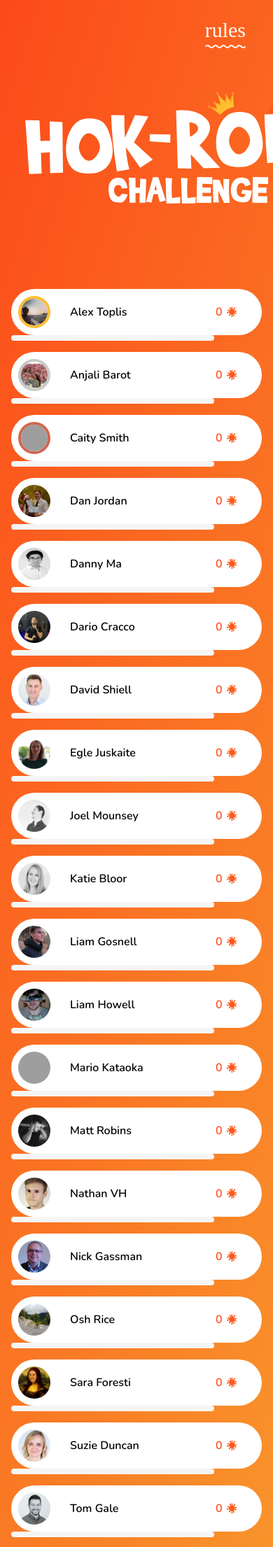
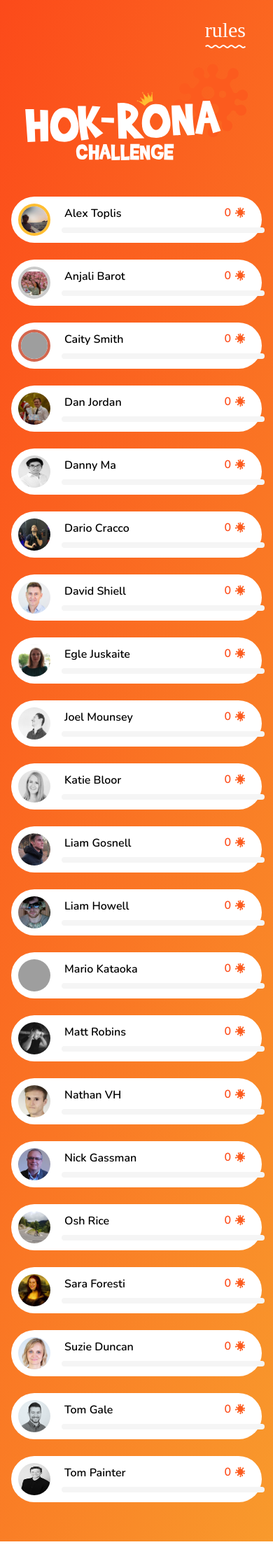
Before and after one commit to LiamGosnell/hokrona.github.io, a Jekyll site: the page built from index.html, in a window 390 px wide. Shown: the top 2211 px of the page at 70% size. Built offline with Jekyll 4.4.1, drawn with Linux system fonts in a browser that asks for light colours; some web fonts are replaced; grey boxes are pictures that could not be loaded.

Commit message:
Mobile updates

```diff
--- a/_layouts/home.html
+++ b/_layouts/home.html
@@ -30,7 +30,7 @@
 </div>
 
 <div class="tm-g-grid--full--gutterless tm-u-background--white" data-attr="#rules">
-  <div class="tm-g-column-12">
+  <div class="tm-g-column-12 tm-g-rules--reset">
     <div class="tm-c-rules">
       <h2 class="tm-c-rules--title"> {{ site.rules.title }}</h2>
       <p class="tm-c-rules--paragraph">{{ site.rules.description }}</p>
@@ -38,7 +38,7 @@
       <div class="tm-g-grid">
         <div class="tm-c-rules--groupedrules">
         {%- for rule in site.rules.copy-rules -%}
-          <div class="tm-g-column-3 {% if forloop.index < 2 %}tm-g-offset-1{% endif %}">
+          <div class="tm-g-column-3 tm-g-column-12@t {% if forloop.index < 2 %}tm-g-offset-1 tm-g-offset-0{% endif %}">
             <div class="tm-c-rules--rule">
               <div class="tm-c-rules--rule--image-container">
                 <img class="tm-c-rules--rule--image" src="{{ rule.image }}" alt="{{ rule.rule }}" />
--- a/_sass/blocks/_masthead.scss
+++ b/_sass/blocks/_masthead.scss
@@ -12,6 +12,11 @@
   .tm-c-logo {
     margin: 30px auto 70px;
     display: block;
+
+    @media only screen and (max-width: $tm-mq-tablet) {
+      width: 100%;
+      margin: 55px auto 0;
+    }
   }
   .tm-c-secondary {
     margin: 0 auto 0;
--- a/_sass/components/_leaderboard.scss
+++ b/_sass/components/_leaderboard.scss
@@ -2,6 +2,10 @@
   max-width: 680px;
   margin: 0 auto 140px;
 
+
+  @media only screen and (max-width: $tm-mq-tablet) {
+    margin-bottom: 40px;
+  }
   .tm-c-leaderboard--person {
     position: relative;
     .tm-c-leaderboard--person--inner {
@@ -56,6 +60,11 @@
     font-weight: 600;
     top: -8px;
     position: relative;
+
+    @media only screen and (max-width: $tm-mq-tablet) {
+      line-height: 30px;
+      top: -17px;
+    }
   }
 
   .tm-c-leaderboard--person--image {
@@ -63,6 +72,11 @@
     height: 66px;
     margin: 0 24px 0 10px;
     top: 0;
+
+    @media only screen and (max-width: $tm-mq-tablet) {
+      margin-right: 16px;
+    }
+
     img {
       border-radius: 100%;
       width: 46px;
@@ -86,6 +100,11 @@
   .tm-c-leaderboard--person--name {
     margin-right: 24px;
     min-width: 180px;
+
+    @media only screen and (max-width: $tm-mq-tablet) {
+      min-width: 25%;
+      margin: 0;
+    }
   }
 
   .tm-c-leaderboard--person--score {
@@ -95,6 +114,10 @@
     background-size: 14px;
     padding-right: 20px;
     font-size: 16px;
+    @media only screen and (max-width: $tm-mq-tablet) {
+      float: right;
+      top: 8px;
+    }
   }
 
   .tm-c-leaderboard--person--progress {
@@ -103,7 +126,14 @@
     max-width: 290px;
     background: $grey;
     border-radius: 23px;
+
+
+    @media only screen and (max-width: $tm-mq-tablet) {
+      margin-left: 72px;
+      margin-top: -5px;
+    }
   }
+
 
   .tm-c-leaderboard--person--percentage {
     background: linear-gradient(173.91deg, #FC4A1A 0%, #F7B733 100%);
--- a/_sass/components/_rules.scss
+++ b/_sass/components/_rules.scss
@@ -1,5 +1,21 @@
+.tm-g-rules--reset {
+  @media only screen and (max-width: $tm-mq-mobile) {
+    padding-right: 16px;
+  }
+}
+
+.tm-g-offset-0 {
+  @media only screen and (max-width: $tm-mq-mobile) {
+    margin-left: 0;
+  }
+}
+
 .tm-c-rules {
   padding: 130px 0;
+
+  @media only screen and (max-width: $tm-mq-tablet) {
+    padding: 30px 0;
+  }
   .tm-c-rules--title {
     font-size: 85px;
     font-family: 'Brady Bunch Remastered';
@@ -7,6 +23,11 @@
     margin: 0 auto 30px;
     display: block;
     max-width: fit-content;
+
+    @media only screen and (max-width: $tm-mq-tablet) {
+      font-size: 55px;
+      margin: 0 auto;
+    }
   }
   .tm-c-rules--paragraph {
     font-family: Nunito;
@@ -15,6 +36,11 @@
     text-align: center;
     max-width: 665px;
     margin: 0 auto 70px;
+
+    @media only screen and (max-width: $tm-mq-tablet) {
+      font-size: 16px;
+      margin-bottom: 0;
+    }
   }
 
   .tm-c-rules--rule {
@@ -24,15 +50,28 @@
     max-width: 90%;
     margin: 0 auto;
     min-height: 440px;
+
+    @media only screen and (max-width: $tm-mq-tablet) {
+      min-height: 315px;
+    }
   }
   .tm-c-rules--rule--image-container {
     min-height: 246px;
+
+    @media only screen and (max-width: $tm-mq-tablet) {
+      min-height: 200px;
+    }
   }
 
   .tm-c-rules--rule--image {
     margin: 0 auto;
     display: block;
     padding: 70px 0 50px;
+
+
+    @media only screen and (max-width: $tm-mq-tablet) {
+      padding: 30px 0;
+    }
   }
 
   .tm-c-rules--rule--title {
@@ -43,6 +82,10 @@
     margin: 0 auto 10px;
     display: block;
     max-width: fit-content;
+
+    @media only screen and (max-width: $tm-mq-tablet) {
+      font-size: 35px;
+    }
   }
 
   .tm-c-rules--rule--description {
@@ -54,5 +97,10 @@
     max-width: 90%;
     margin: 0 auto;
     text-align: center;
+
+    @media only screen and (max-width: $tm-mq-tablet) {
+      font-size: 16px;
+      line-height: 20px;
+    }
   }
 }
```
Also changed, not shown: 6 other files.
